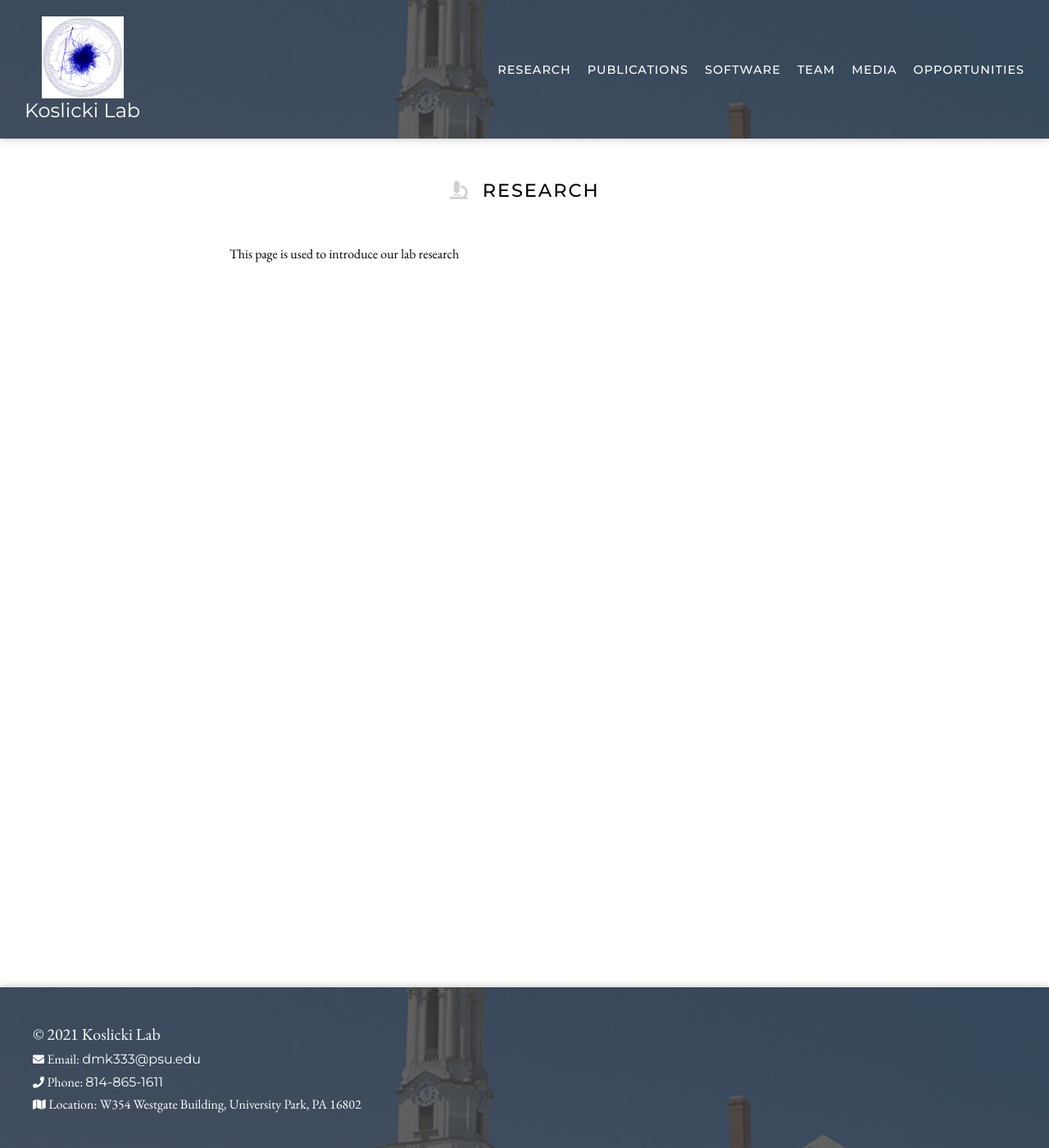
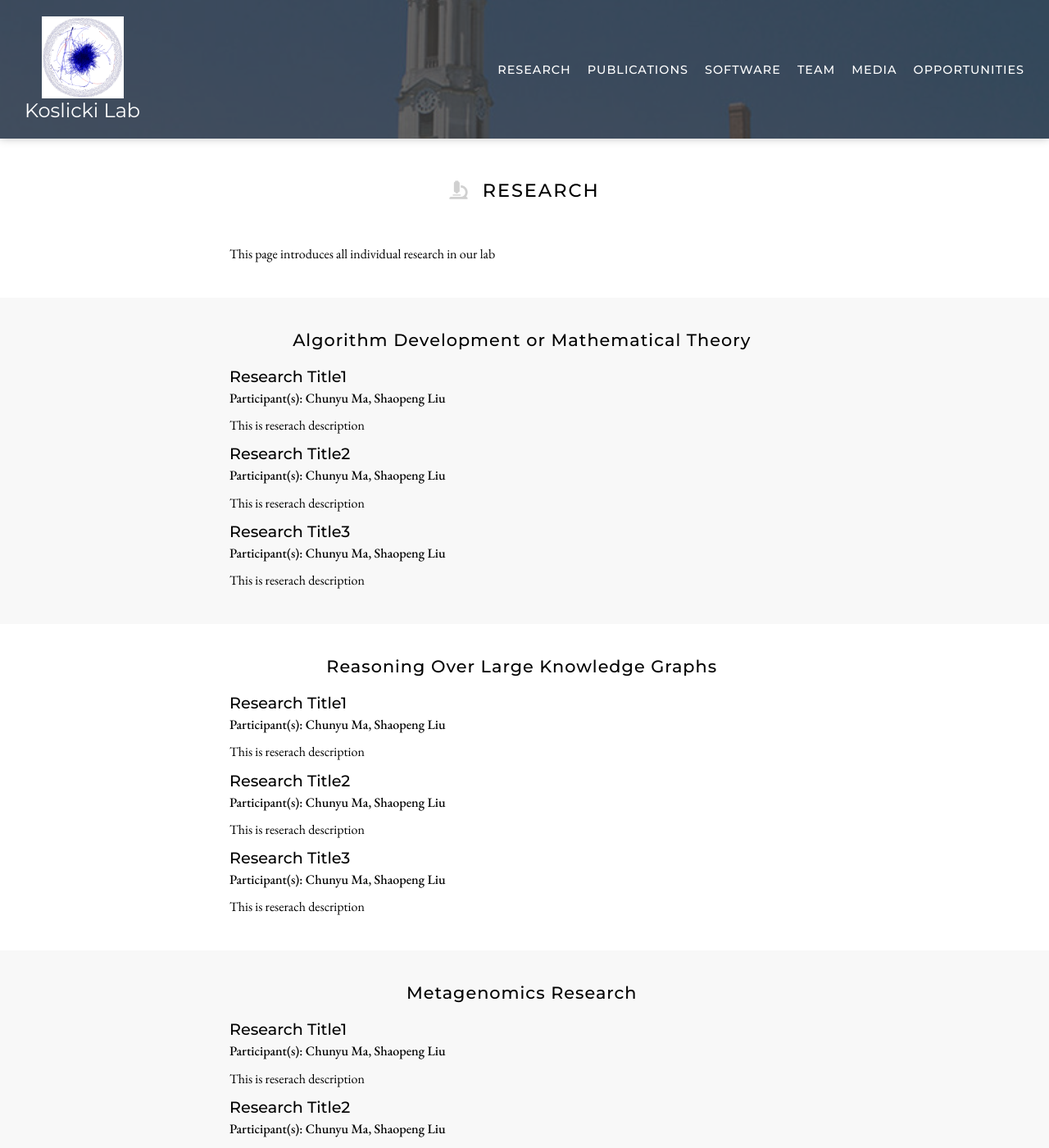
Before and after one commit to mohsenht/Koslicki-lab-PSU, a Jekyll site: the page built from research/index.md, in a window 1280 px wide and 1400 px high. Shown: the whole window at 82% size. Built offline with Jekyll 4.4.1, drawn with Linux system fonts in a browser that asks for light colours; nearby versions of some CDN libraries; some of the changed text lies outside the part shown.

Commit message:
set up research page template

```diff
--- /dev/null
+++ b/_data/research.yml
@@ -0,0 +1,45 @@
+# Type: type1 -> Algorithm Development or Mathematical Theory; type2 -> Reasoning Over Large Knowledge Graphs; type3 -> Metagenomics Research
+- type: type1
+  title: Research Title1
+  people: Chunyu Ma, Shaopeng Liu
+  desc: This is reserach description
+
+- type: type1
+  title: Research Title2
+  people: Chunyu Ma, Shaopeng Liu
+  desc: This is reserach description
+
+- type: type1
+  title: Research Title3
+  people: Chunyu Ma, Shaopeng Liu
+  desc: This is reserach description
+
+- type: type2
+  title: Research Title1
+  people: Chunyu Ma
+  desc: This is reserach description
+
+- type: type2
+  title: Research Title2
+  people: Chunyu Ma
+  desc: This is reserach description
+
+- type: type2
+  title: Research Title3
+  people: Chunyu Ma
+  desc: This is reserach description
+
+- type: type3
+  title: Research Title1
+  people: Shaopeng Liu
+  desc: This is reserach description
+
+- type: type3
+  title: Research Title2
+  people: Shaopeng Liu
+  desc: This is reserach description
+
+- type: type3
+  title: Research Title3
+  people: Shaopeng Liu
+  desc: This is reserach description
--- /dev/null
+++ b/_includes/research-section.html
@@ -0,0 +1,10 @@
+<div>
+    <h2 id='{{ include.id }}' style='text-align:center; margin-bottom:20px; padding:0;'> {{ include.direction_name }} </h2>
+    {% for research in site.data.research %}
+      {% if research.type == 'type1' %}
+          <h3 style='margin-top:10px; margin-bottom:5px; padding:0; text-align: left;'>{{ research.title }}</h3>
+          <h4 style='margin:0; padding-top:0; text-align: left;'> Participant(s): <span>{{ research.people }}</span></h4>
+          <p style='margin:0; padding-top:0;'>{{ research.desc }}</p>
+      {% endif %}
+    {% endfor %}
+  </div>
--- a/research/index.md
+++ b/research/index.md
@@ -3,5 +3,31 @@ title: Research
 ---
 
 # <i class="fas fa-microscope"></i>Research
+This page introduces all individual research in our lab
 
-This page is used to introduce our lab research
+<!-- section break -->
+
+
+{%
+  include research-section.html
+  id="type1"
+  direction_name="Algorithm Development or Mathematical Theory"
+%}
+
+<!-- section break -->
+
+
+{%
+  include research-section.html
+  id="type2"
+  direction_name="Reasoning Over Large Knowledge Graphs"
+%}
+
+<!-- section break -->
+
+
+{%
+  include research-section.html
+  id="type3"
+  direction_name="Metagenomics Research"
+%}
```
